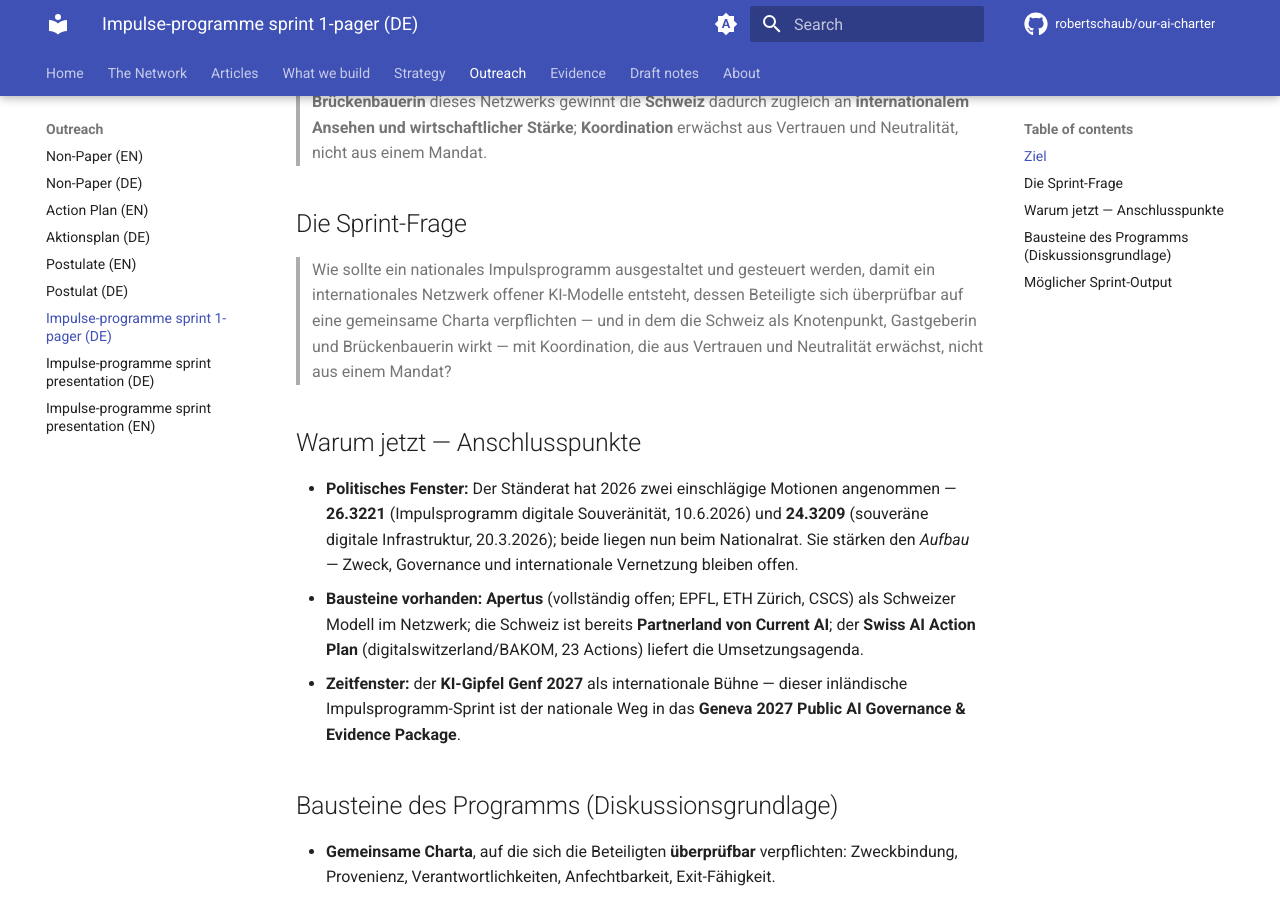
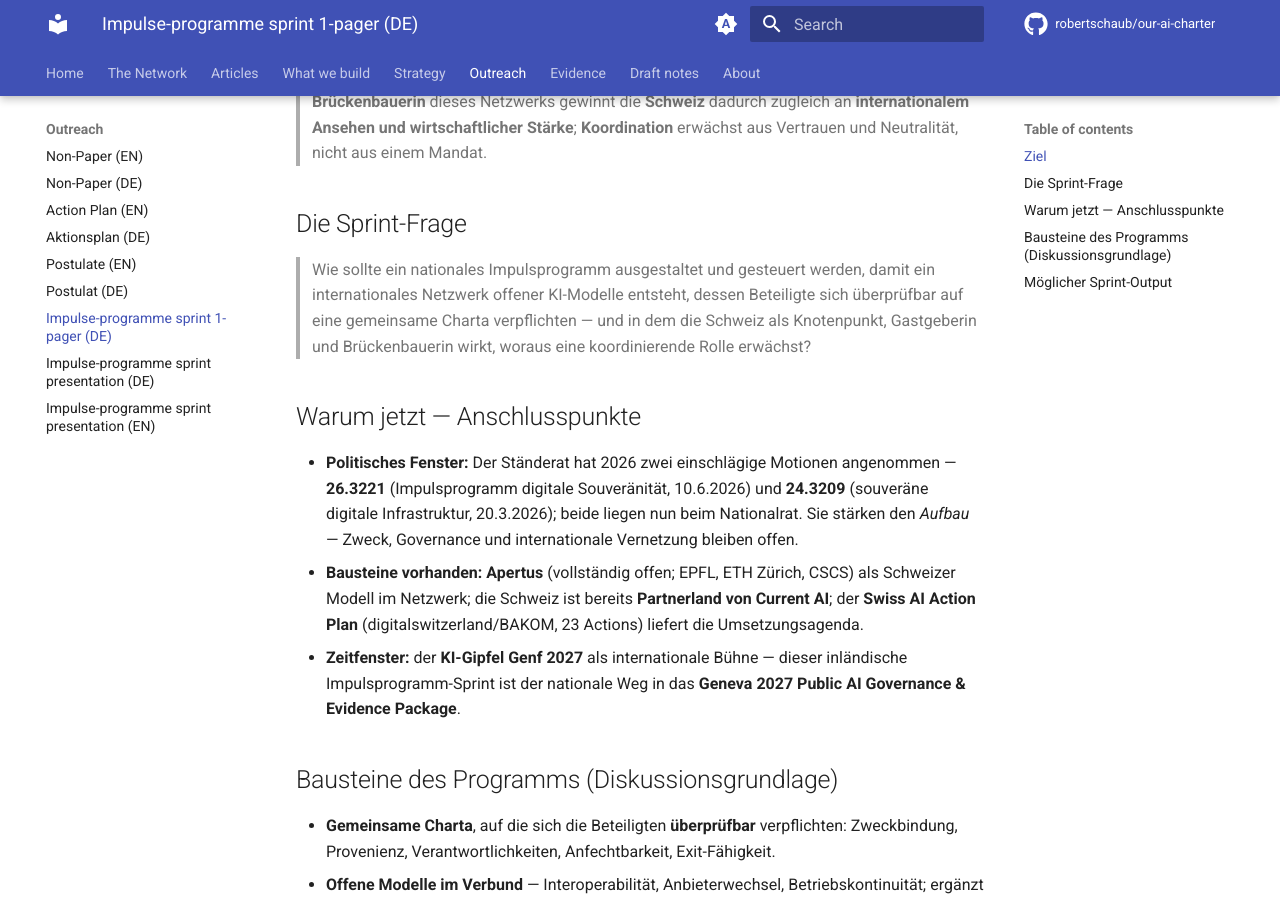
Before and after one commit to robertschaub/our-ai-charter, an MkDocs documentation site: the page built from docs/Outreach/impulsprogramm-sprint-1pager.de.md, in a window 1280 px wide and 900 px high, scrolled down 524 px. Built offline with MkDocs 1.6.1 and Material for MkDocs 9.7.7, drawn with Linux system fonts in a browser that asks for light colours; plug-ins that fetch from the network failed and are left out; comment, search, counter and statistics services are not loaded.

Commit message:
docs: simplify sprint-question coordination clause (woraus eine koordinierende Rolle erwächst)
Co-Authored-By: Claude Opus 4.8 <noreply@anthropic.com>

```diff
--- a/docs/Outreach/impulsprogramm-sprint-1pager.de.md
+++ b/docs/Outreach/impulsprogramm-sprint-1pager.de.md
@@ -10,7 +10,7 @@
 
 ## Die Sprint-Frage
 
-> Wie sollte ein nationales Impulsprogramm ausgestaltet und gesteuert werden, damit ein internationales Netzwerk offener KI-Modelle entsteht, dessen Beteiligte sich überprüfbar auf eine gemeinsame Charta verpflichten — und in dem die Schweiz als Knotenpunkt, Gastgeberin und Brückenbauerin wirkt — mit Koordination, die aus Vertrauen und Neutralität erwächst, nicht aus einem Mandat?
+> Wie sollte ein nationales Impulsprogramm ausgestaltet und gesteuert werden, damit ein internationales Netzwerk offener KI-Modelle entsteht, dessen Beteiligte sich überprüfbar auf eine gemeinsame Charta verpflichten — und in dem die Schweiz als Knotenpunkt, Gastgeberin und Brückenbauerin wirkt, woraus eine koordinierende Rolle erwächst?
 
 ## Warum jetzt — Anschlusspunkte
 
--- a/docs/Outreach/impulsprogramm-sprint-slides.de.html
+++ b/docs/Outreach/impulsprogramm-sprint-slides.de.html
@@ -89,7 +89,7 @@
 
   <section class="slide">
     <h2>2 · Die Sprint-Frage</h2>
-    <p class="quote">Wie sollte ein nationales Impulsprogramm ausgestaltet und gesteuert werden, damit ein internationales Netzwerk offener KI-Modelle entsteht, dessen Beteiligte sich überprüfbar auf eine gemeinsame Charta verpflichten — und in dem die Schweiz als Knotenpunkt, Gastgeberin und Brückenbauerin wirkt — mit Koordination, die aus Vertrauen und Neutralität erwächst, nicht aus einem Mandat?</p>
+    <p class="quote">Wie sollte ein nationales Impulsprogramm ausgestaltet und gesteuert werden, damit ein internationales Netzwerk offener KI-Modelle entsteht, dessen Beteiligte sich überprüfbar auf eine gemeinsame Charta verpflichten — und in dem die Schweiz als Knotenpunkt, Gastgeberin und Brückenbauerin wirkt, woraus eine koordinierende Rolle erwächst?</p>
     <p class="sub">Zuschnitt-Leiter: Mission (Ziel) → Programm-Design (Charta, Governance, Auswahl, Trägerschaft) → konkreter Baustein.</p>
   </section>
 
--- a/docs/Outreach/impulsprogramm-sprint-slides.en.html
+++ b/docs/Outreach/impulsprogramm-sprint-slides.en.html
@@ -86,7 +86,7 @@
 
   <section class="slide">
     <h2>2 · The sprint question</h2>
-    <p class="quote">How should a national impulse programme be designed and governed so that an international network of open AI models emerges whose participants verifiably commit to a common charter — with Switzerland acting as hub, host and bridge-builder, and coordination that grows from trust and neutrality, not from a mandate?</p>
+    <p class="quote">How should a national impulse programme be designed and governed so that an international network of open AI models emerges whose participants verifiably commit to a common charter — with Switzerland acting as hub, host and bridge-builder, from which a coordinating role emerges?</p>
     <p class="sub">Scoping ladder: mission (goal) → programme design (charter, governance, selection, sponsorship) → concrete building block.</p>
   </section>
 
```
Also changed, not shown: CHANGELOG.md (+2 -1 lines), docs/Outreach/impulsprogramm-sprint-praesentation.de.md (+1 -1 lines), docs/Outreach/impulsprogramm-sprint-presentation.en.md (+1 -1 lines).
